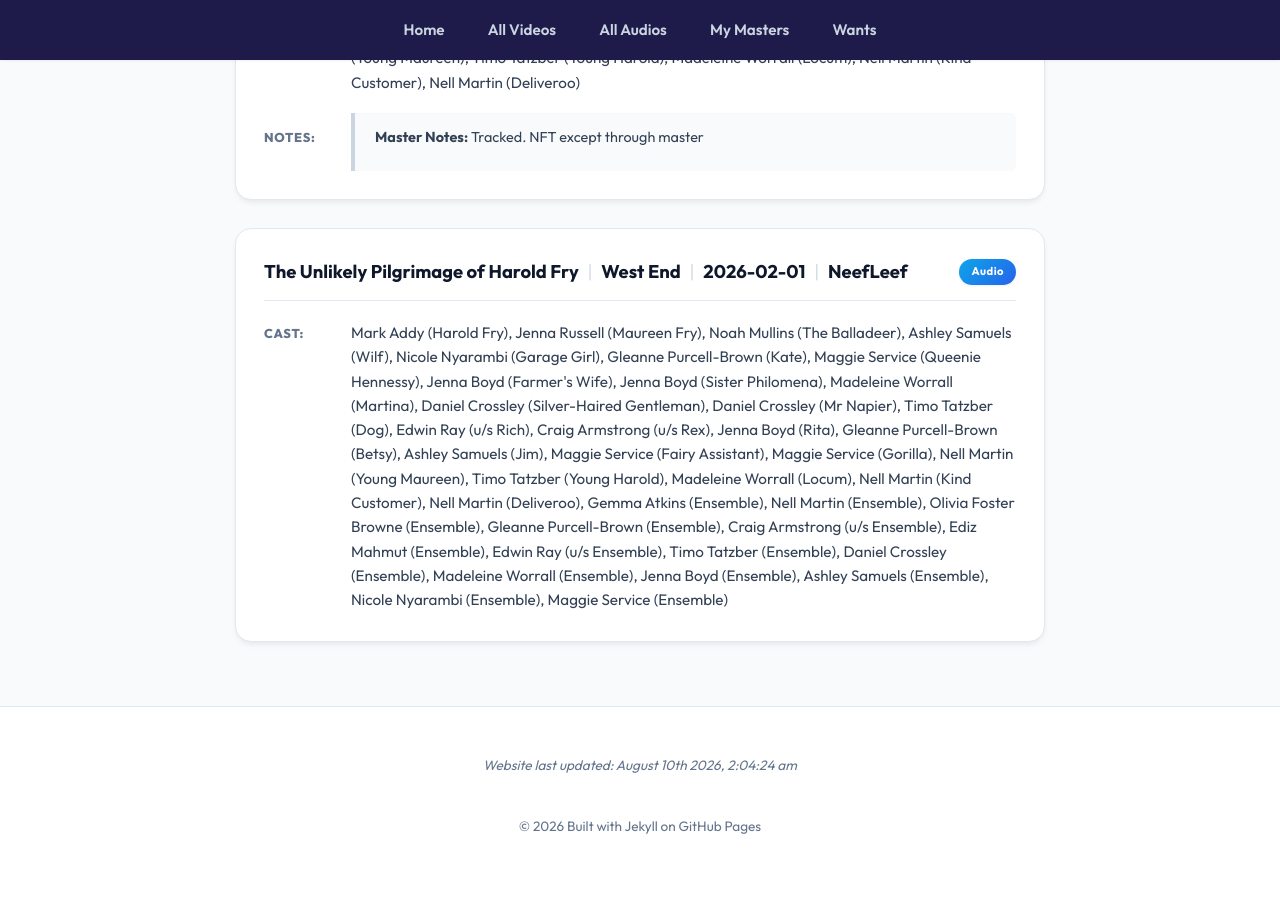
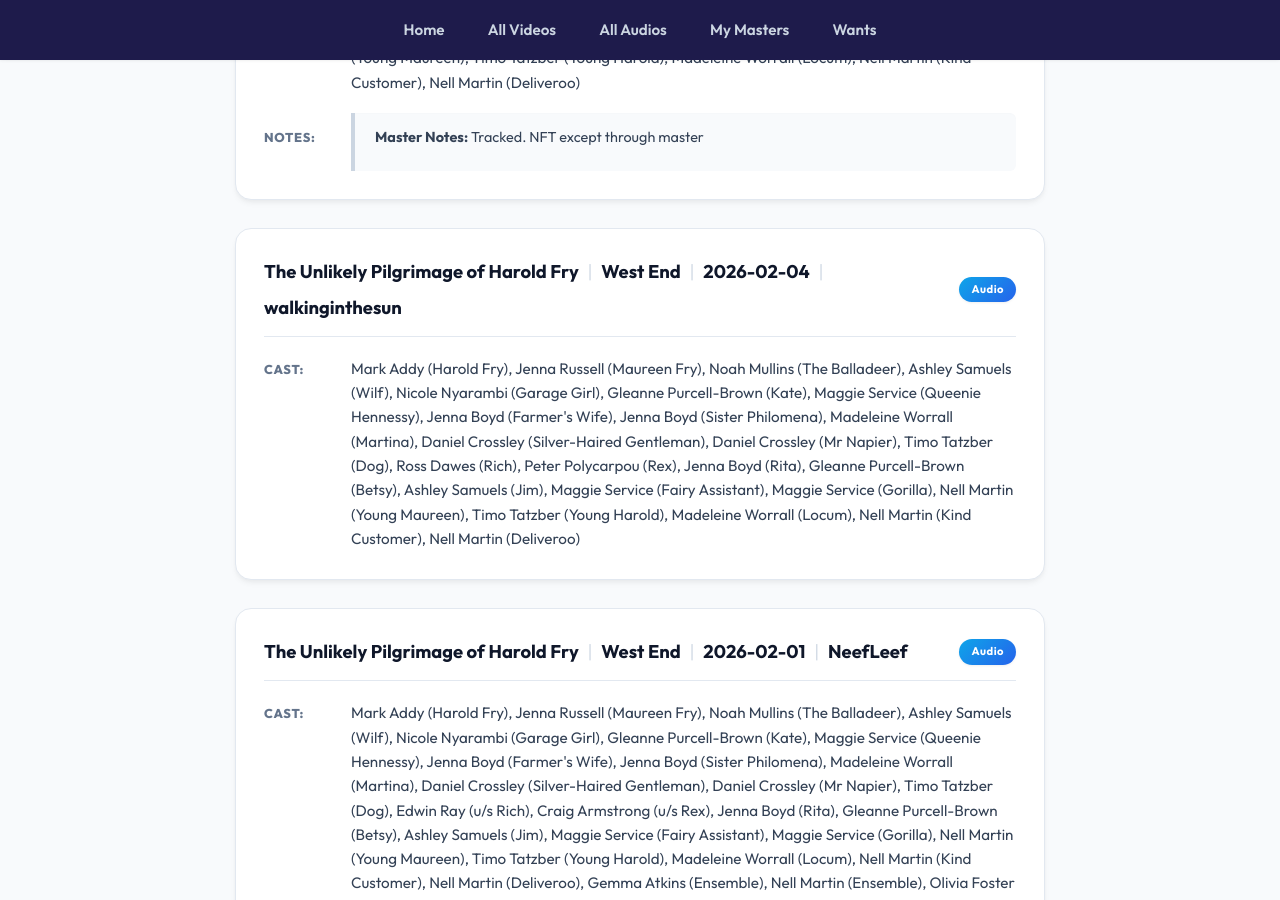
Before and after one commit to DireSpider/direspider.github.io, a Jekyll site: the page built from wants/index.html, in a window 1280 px wide and 900 px high, scrolled down 35844 px. Built offline with Jekyll 4.4.1, drawn with Linux system fonts in a browser that asks for light colours.

Commit message:
update my wants include html

```diff
--- a/_includes/wants.html
+++ b/_includes/wants.html
@@ -3859,6 +3859,38 @@
             <span class="separator">|</span>
             <span>West End</span>
             <span class="separator">|</span>
+            <span>2026-02-04</span>
+            <span class="separator">|</span>
+            <span>walkinginthesun</span>
+          </div>
+
+          <div class ="header-badges">
+        <span class="media-type-badge">audio</span>
+
+
+
+
+
+             </div>
+
+        </div>
+
+<div class="info-section">
+<span class="label">Cast:</span>
+<span id="cast-display" class="content-text">
+Mark Addy (Harold Fry), Jenna Russell (Maureen Fry), Noah Mullins (The Balladeer), Ashley Samuels (Wilf), Nicole Nyarambi (Garage Girl), Gleanne Purcell-Brown (Kate), Maggie Service (Queenie Hennessy), Jenna Boyd (Farmer's Wife), Jenna Boyd (Sister Philomena), Madeleine Worrall (Martina), Daniel Crossley (Silver-Haired Gentleman), Daniel Crossley (Mr Napier), Timo Tatzber (Dog), Ross Dawes (Rich), Peter Polycarpou (Rex), Jenna Boyd (Rita), Gleanne Purcell-Brown (Betsy), Ashley Samuels (Jim), Maggie Service (Fairy Assistant), Maggie Service (Gorilla), Nell Martin (Young Maureen), Timo Tatzber (Young Harold), Madeleine Worrall (Locum), Nell Martin (Kind Customer), Nell Martin (Deliveroo)
+</span>
+</div>
+
+
+</div><div class="recording-card">
+ <div class="header">
+
+          <div class="header-info">
+            <span>The Unlikely Pilgrimage of Harold Fry</span>
+            <span class="separator">|</span>
+            <span>West End</span>
+            <span class="separator">|</span>
             <span>2026-02-01</span>
             <span class="separator">|</span>
             <span>NeefLeef</span>
```
